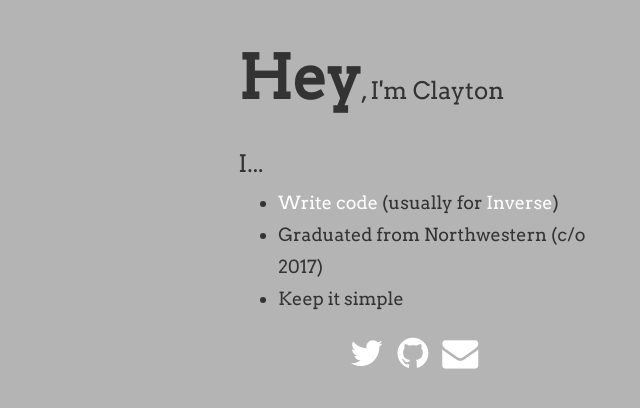
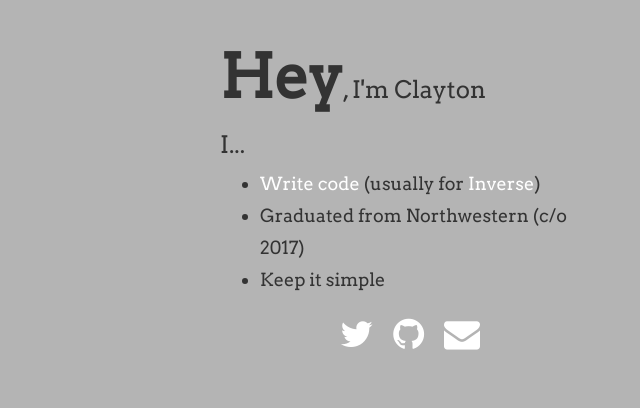
Before and after one commit to claytongentry/claytongentry, a website: page public/index.html in a window 1280 px wide. Shown: the whole page, without its empty margins (640-1280 px from the left). Drawn offline with Linux system fonts and the light colour scheme.

Commit message:
better code

```diff
--- a/public/index.html
+++ b/public/index.html
@@ -18,10 +18,9 @@
   <body>
     <div class='container-fluid'>
       <div class='row'>
-        <div class='col-md-8'></div> <!--Eagle space-->
+        <div class='col-md-8'></div>
         <div class='col-md-4 col-sm-12'>
           <h1><span class='shout'><strong>Hey</strong></span>, I'm Clayton</h1>
-          <br/>
           <h4>I...</h4>
           <ul>
             <li><a href="https://github.com/claytongentry" target="_blank">Write code</a> (usually for <a href="https://www.inverse.com/">Inverse</a>)</li>
--- a/public/styles/styles.css
+++ b/public/styles/styles.css
@@ -1,10 +1,10 @@
 body {
   background: rgb(180, 180, 180);
-  background-position: absolute;
-  background-size: 1450px;
   margin: 25px;
-  margin-left: 80px;
-  overflow-x: hidden;
+}
+
+h1 {
+  line-height: 64px;
 }
 
 h1, h4 {
@@ -27,25 +27,19 @@ a:hover {
   text-decoration: none;
 }
 
-a:active {
-  color: inherit;
-}
-
 .shout {
   font-size: 60px;
 }
 
 .social {
   text-align: center;
-  list-style-type: none;
   padding: 0;
-  margin: 0;
-  margin-top: 20px;
+  margin: 20px 0 0 0;
 }
 
 .social li {
   display: inline;
-  margin-right: 10px;
+  padding: 0 8px;
 }
 
 @media (max-width: 1200px) {
```
Also changed, not shown: public/assets/images/berries.jpg (deleted), public/assets/images/berries_crp.jpeg (deleted).
